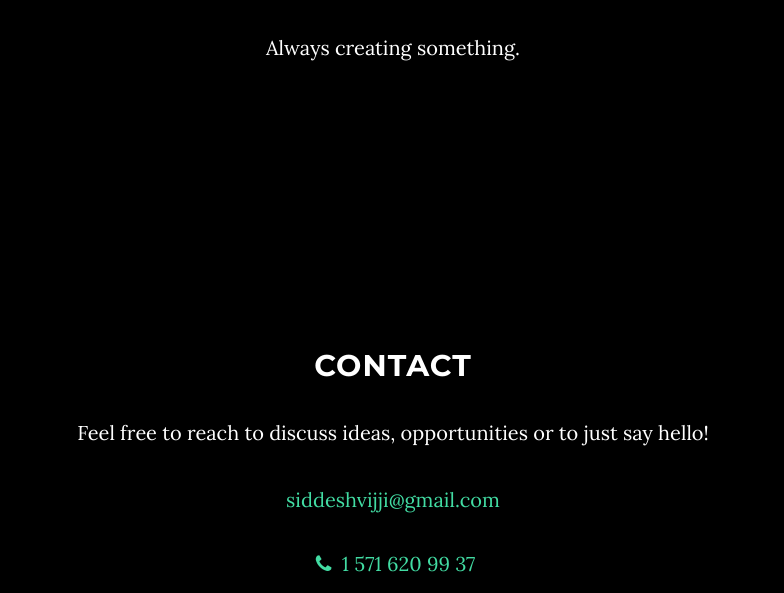
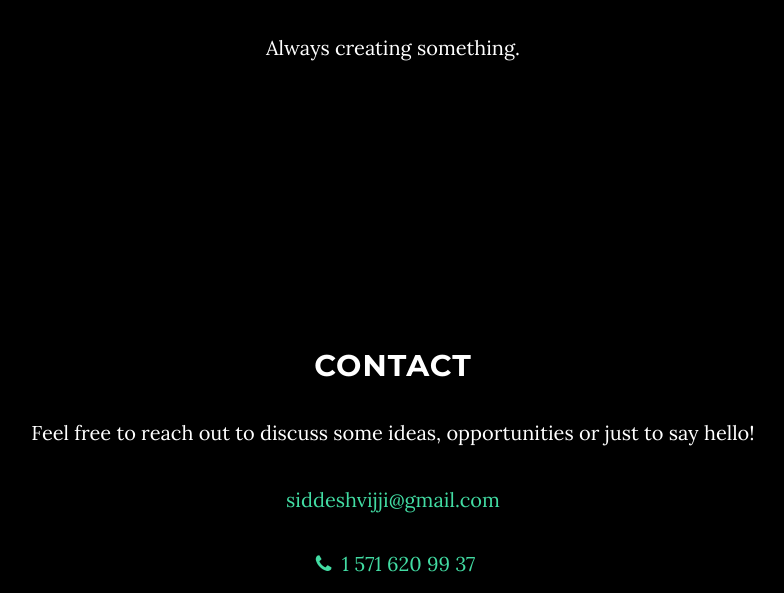
Before and after one commit to SidoPillai/siddeshpillai.github.io, a plain HTML site: page index.html in a window 1280 px wide. Shown: the part 1086-1679 px from the top of the page, without its empty margins (247-1031 px from the left). Drawn offline with Linux system fonts and the light colour scheme; some packages are replaced by stand-ins of ours.

Commit message:
Update index.html

```diff
--- a/index.html
+++ b/index.html
@@ -115,7 +115,7 @@
         <div class="row">
             <div class="col-lg-8 col-lg-offset-2">
                 <h2>Contact</h2>
-                <p>Feel free to reach to discuss ideas, opportunities or to just say hello!</p>
+                <p>Feel free to reach out to discuss some ideas, opportunities or just to say hello!</p>
                 <p><a href="mailto:siddeshvijji@gmail.com">siddeshvijji@gmail.com</a>
                 <br>
                 <br>
```
